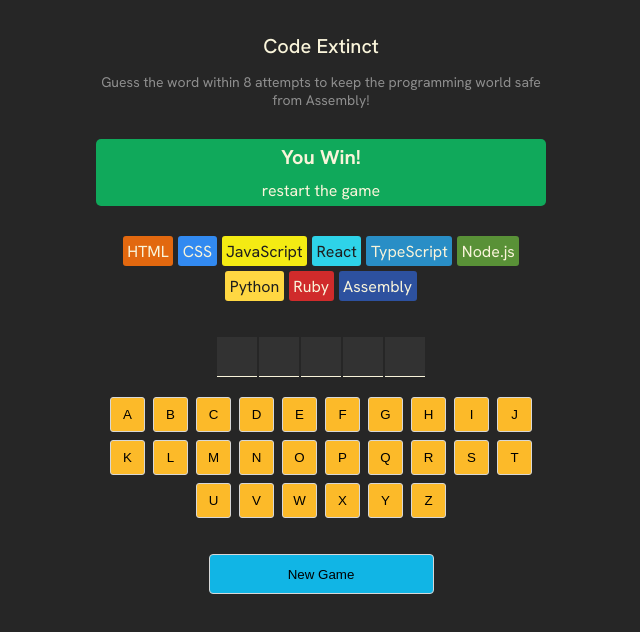
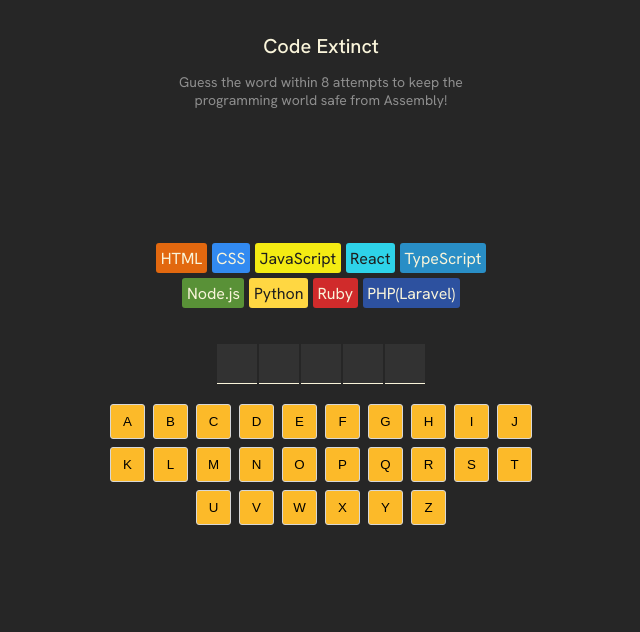
Before and after one commit to ceezign/Code-Extinct-react-, a React (Vite) app: page / in a window 1280 px wide. Shown: the top 632 px of the page, without its empty margins (319-959 px from the left). Built offline with nearby package versions, Linux system fonts and the light colour scheme.

Commit message:
commit for the gamewon,gamelost and gameover features and render on page

```diff
--- a/src/components/App.jsx
+++ b/src/components/App.jsx
@@ -12,6 +12,13 @@
   const wrongGuessCount =
     guessedLetters.filter(letter => !currentWord.includes(letter)).length
   console.log(wrongGuessCount)
+
+  const isGameWon =
+    currentWord.split("").every(letter => guessedLetters.includes(letter))
+
+  const isGameLost = wrongGuessCount >= languages.length - 1
+
+  const isGameOver = isGameWon || isGameLost
 
 
 
@@ -28,15 +35,17 @@
 
 
 
-  const languageElements = languages.map((lang) => (
-  <div
-  className="chip"
+  const languageElements = languages.map((lang, index) => {
+    const isLanguageLost = index < wrongGuessCount
+    const className = clsx("chip", isLanguageLost && "lost")
+  return (<div
+  className={className}
   style={{backgroundColor: lang.backgroundColor, color: lang.color}}
   key={lang.name}
   >
     {lang.name}
   </div>
-  ))
+  )})
 
   const letterElements =  currentWord.split("").map((letter, index) => (
     <span key={index}>{guessedLetters.includes(letter)  ?
@@ -64,7 +73,10 @@
     )
   })
 
-
+  const gameStatusClass = clsx("game-status", {
+    won: isGameWon,
+    lost: isGameLost
+  })
 
 
   return(
@@ -74,10 +86,24 @@
         <p>Guess the word within 8 attempts to keep the
           programming world safe from Assembly!</p>
       </header>
-      <section className="game-status">
-          <h2>You Win!</h2>
-          <p>restart the game</p>
+      <section className={gameStatusClass}>
+          { isGameOver ? (
+            isGameWon ? (
+              <>
+                <h2>You Win!</h2>
+                <p>Well Done! </p>
+              </>
+            ) : (
+              <>
+                <h2>Game over!</h2>
+                <p>you lose! Better start learning PHP</p>
+              </>
+            )
+            ) : (null)
+          }
       </section>
+
+
 
 
       <section className="language-chips">
@@ -92,7 +118,29 @@
         {keyboardAlphabets}
       </section>
 
-      <button className="new-game">New Game</button>
+      {isGameOver ? <button className="new-game">New Game</button> : null}
     </main>
   )
 }
+
+// function renderGameStatus() {
+//   if (!isGameOver) {
+//     return null
+//   }
+
+//   if (isGameWon) {
+//     return (
+//       <>
+//         <h2>You Win!</h2>
+//         <p>Well Done! </p>
+//       </>
+//     )
+//   } else {
+//     return (
+//       <>
+//         <h2>Game over!</h2>
+//         <p>you lose! Better start learning PHP</p>
+//       </>
+//     )
+//   }
+// }
--- a/src/components/languages.js
+++ b/src/components/languages.js
@@ -40,7 +40,7 @@
         color: "#F9F4DA",
     },
     {
-        name: "Assembly",
+        name: "PHP(Laravel)",
         backgroundColor: "#2D519F",
         color: "#F9F4DA",
     },
--- a/src/index.css
+++ b/src/index.css
@@ -9,8 +9,13 @@
   color: #D9D9D9;
   padding: 20px;
   height: 100vh;
+
+}
+
+main {
   display: flex;
-  justify-content: center;
+  flex-direction: column;
+  align-items: center;
 }
 
 header {
@@ -25,19 +30,30 @@
 
 header > p {
   font-size: 0.875rem;
-  max-width: 450px;
+  max-width: 350px;
   color: #8E8E8E;
 }
 
 section.game-status{
-  background-color: #10A95B;
   display: flex;
   flex-direction: column;
   align-items: center;
+  color: #F9F4DA;
+  width: 100%;
+  max-width: 350px;
+  min-height: 60px;
   border-radius: 5px;
-  color: #F9F4DA;
   margin-block: 30px;
 }
+
+section.game-status.won {
+  background-color: #10A95B;
+}
+
+section.game-status.lost {
+  background-color: #BA2A2A;
+}
+
 
 section.game-status > h2 {
   font-size: 1.25rem;
@@ -48,11 +64,12 @@
   margin: 5px;
 }
 
+
 section.language-chips {
   display: flex;
   flex-wrap: wrap;
   justify-content: center;
-  max-width: 450px;
+  max-width: 350px;
   gap: 5px;
   margin-bottom: 36px;
 }
@@ -60,9 +77,24 @@
 div.chip {
   border-radius: 3px;
   padding: 4.5px;
+  position: relative;
 }
 
-.word {
+div.chip.lost::before {
+  content: "💀";
+  position: absolute;
+  display: flex;
+  align-items: center;
+  justify-content: center;
+  height: 100%;
+  width: 100%;
+  font-size: 0.85rem;
+  top: 0;
+  left: 0;
+  background-color: rgba(0, 0, 0, 0.7);
+}
+
+section.word {
   display: flex;
   justify-content: center;
   gap: 2px;
```
